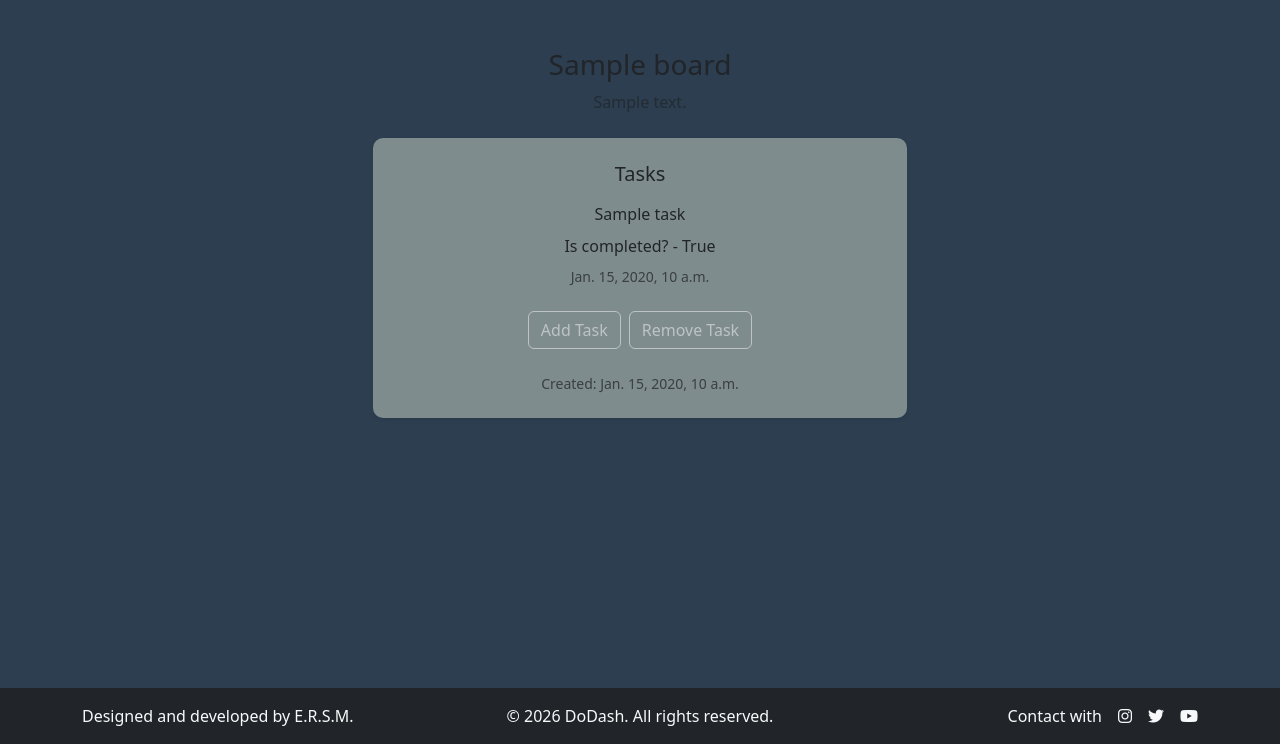
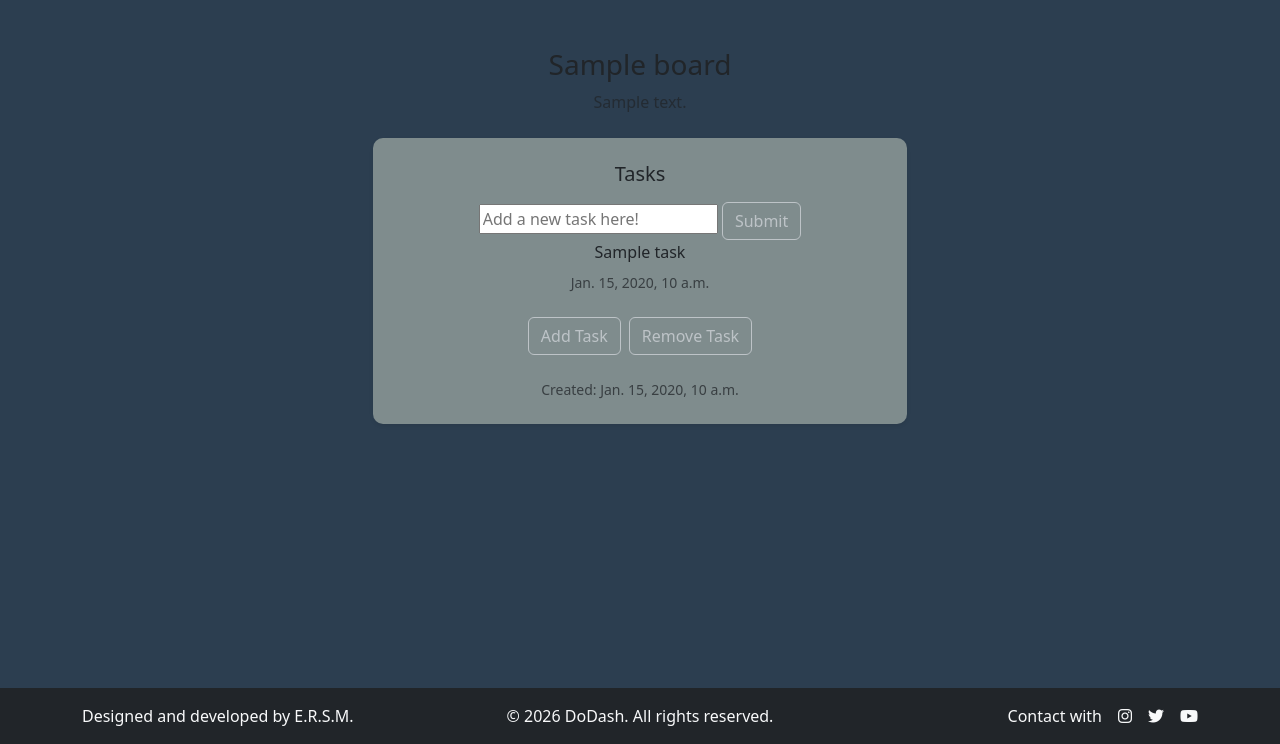
Before and after one commit to Enrique2007s/django-todo-app, a Django app: a page that uses dashboard/templates/dashboard/tasks.html in a window 1280 px wide. Shown: the part 56-800 px from the top of the page. Run offline with Django 4.2, Linux system fonts and the light colour scheme; a user stored in the database is signed in; tables that the repository leaves empty hold one stand-in row (values such as "Sample post"); some libraries are stand-ins or nearby versions; some web fonts are replaced.

Commit message:
POST request for task

```diff
--- /dev/null
+++ b/dashboard/forms.py
@@ -0,0 +1,11 @@
+from django import forms
+from django.forms import ModelForm
+from .models import Board, Task, Comment
+
+
+class TaskForm(forms.ModelForm):
+    title = forms.CharField(widget=forms.TextInput(attrs={'placeholder': 'Add a new task here!'}))
+
+    class Meta:
+        model = Task
+        fields = ['title', 'is_completed']
--- a/dashboard/templates/dashboard/tasks.html
+++ b/dashboard/templates/dashboard/tasks.html
@@ -13,12 +13,19 @@
                 <div class="card-body p-4">
                     <div class="text-center mb-4">
                         <h2 class="h5 mb-3">Tasks</h2>
+                        <form method="POST" action="{% url 'tasks' board.slug %}">
+                            {% csrf_token %}
+                            {{ form.title }}
+                            <input class="btn" type="submit" name="Create Task">
+
+                        </form>
                         {% for task in tasks %}
                         <p class="mb-2">{{ task.title }}</p>
-                        <p class="mb-2">Is completed? - {{ task.is_completed }}</p>
                         <p class="text-muted small">{{ task.created_on }}</p>
                         {% endfor %}
                     </div>
+
+
 
                     <div class="d-flex flex-wrap justify-content-center gap-2 mb-4">
                         <button type="button" class="btn ">Add Task</button>
--- a/dashboard/views.py
+++ b/dashboard/views.py
@@ -1,6 +1,7 @@
-from django.shortcuts import render, get_object_or_404
+from django.shortcuts import render, get_object_or_404, redirect
 from django.views import generic
 from .models import Board, Task
+from .forms import TaskForm
 
 
 # Create your views here.
@@ -18,4 +19,15 @@ def tasks(request, slug):
     queryset = Board.objects.filter(owner=request.user)
     board = get_object_or_404(queryset, slug=slug)
     tasks = Task.objects.filter(board=board)
-    return render(request, 'dashboard/tasks.html', {'board': board, 'tasks': tasks},)
+    form = TaskForm()
+    if request.method == 'POST':
+        form = TaskForm(request.POST)
+        if form.is_valid():
+            task = form.save(commit=False)
+            task.board = board
+            task.owner = request.user
+            task.save()
+        return redirect('tasks', slug=slug)
+
+
+    return render(request, 'dashboard/tasks.html', {'board': board, 'tasks': tasks, 'form': form},)
```
